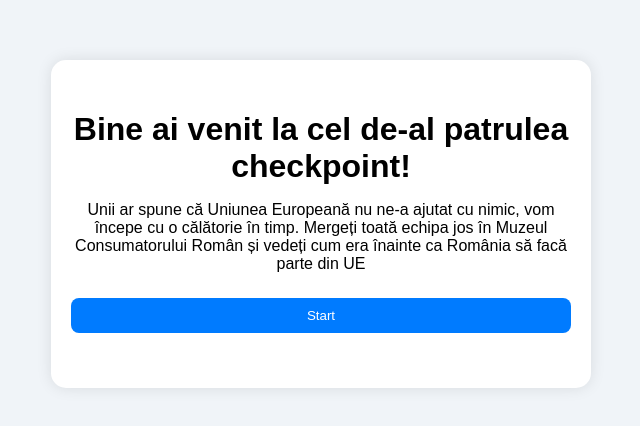
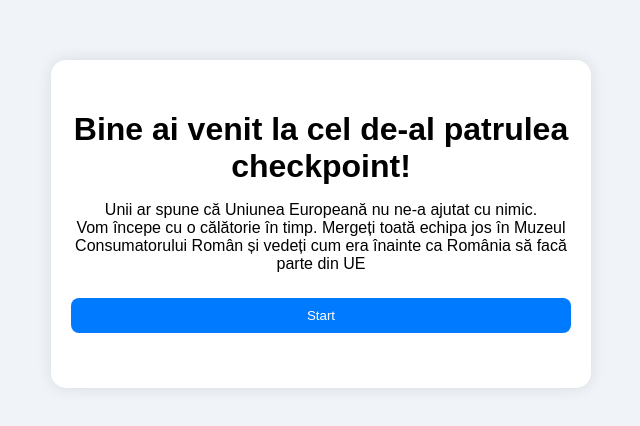
Before and after one commit to miham7/checkpoint-scart, a plain HTML site: page index.html in a window 1280 px wide. Shown: the part 176-602 px from the top of the page, without its empty margins (319-959 px from the left). Drawn offline with Linux system fonts and the light colour scheme.

Commit message:
Add files via upload

```diff
--- a/index.html
+++ b/index.html
@@ -71,7 +71,8 @@
   <div class="quiz-container">
     <div id="intro" class="intro active">
       <h1>Bine ai venit la cel de-al patrulea checkpoint!</h1>
-      <p>Unii ar spune că Uniunea Europeană nu ne-a ajutat cu nimic, vom începe cu o călătorie în timp. Mergeți toată echipa jos
+      <p>Unii ar spune că Uniunea Europeană nu ne-a ajutat cu nimic. <br>
+        Vom începe cu o călătorie în timp. Mergeți toată echipa jos
         în Muzeul Consumatorului Român și vedeți cum era înainte ca România să facă parte din UE </p>
       <button onclick="startQuiz()">Start</button>
     </div>
```
